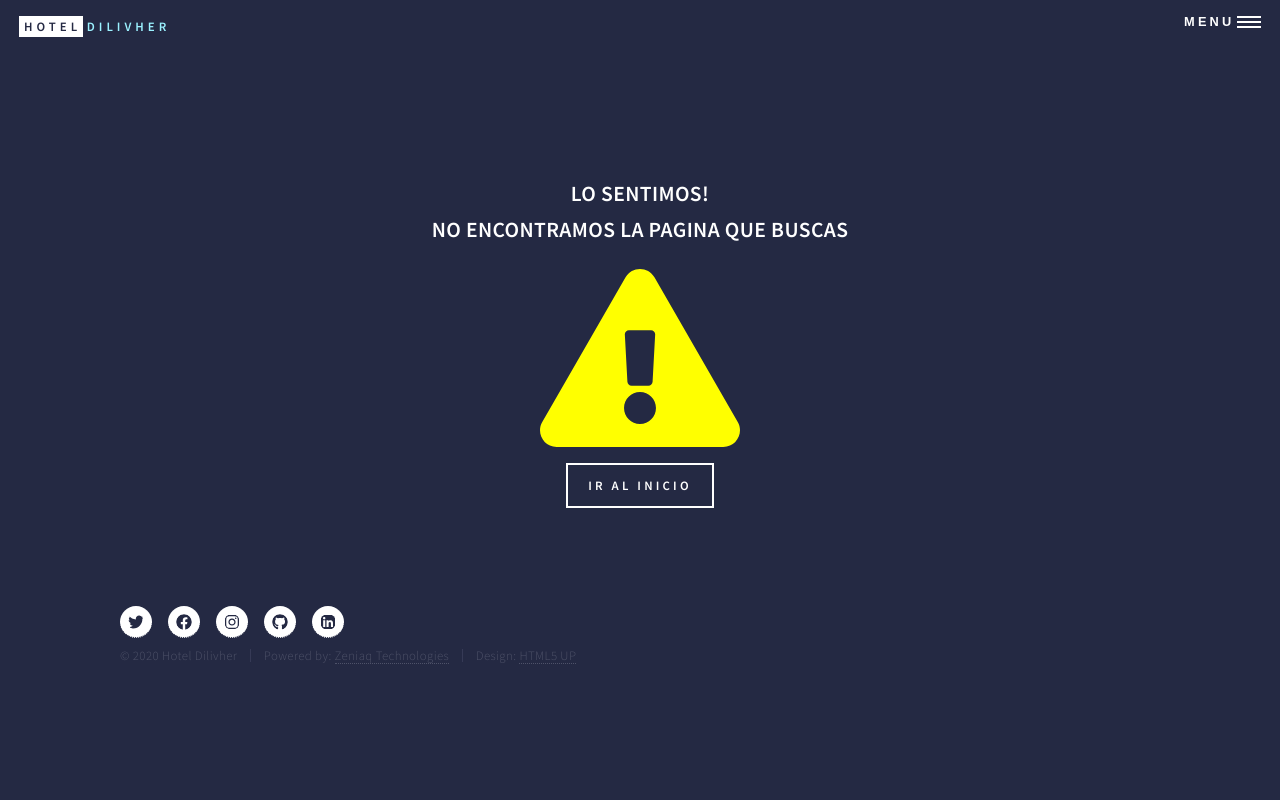
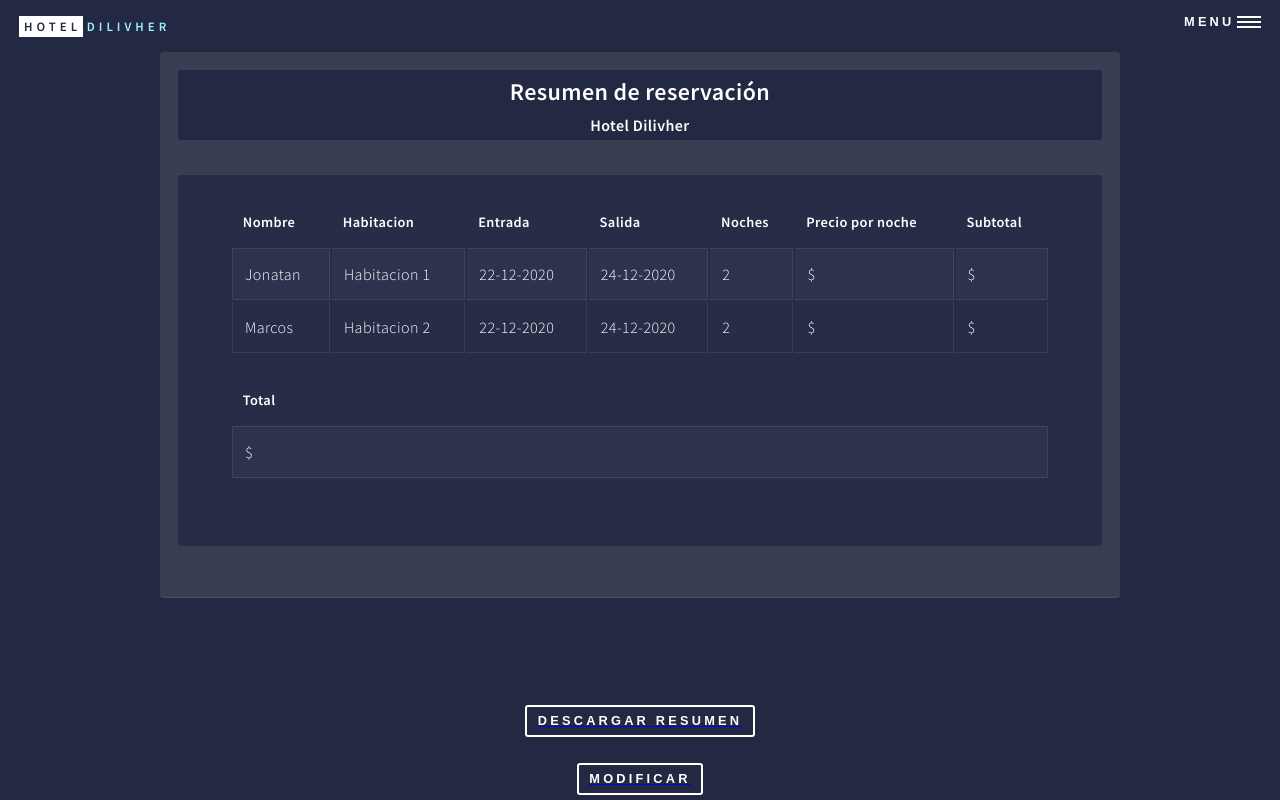
Before and after one commit to zeniaq/hotel-dilivher-website, a Next.js app: page /summarypage in a window 1280 px wide. Before the commit this address had no page. Shown: the top 800 px of the page. Built offline with nearby package versions, Linux system fonts and the light colour scheme.

Commit message:
Add Alert and SummaryPage

```diff
--- a/components/AnchorList/anchors.js
+++ b/components/AnchorList/anchors.js
@@ -58,3 +58,11 @@ export const dataMaster = [
         linkRef: "https://html5up.net/",
     },
 ];
+
+export const dataAlert = [
+    {
+        titleText: "Aceptar",
+        linkRef: "#n",
+        styleProp: "style1",
+    },
+];
--- a/components/FormInput/styled.js
+++ b/components/FormInput/styled.js
@@ -74,7 +74,7 @@ export const Input = styled.input`
         props.type === "number"
             ? `
             background-color: #2b304a;
-            border: none;
+            border: 2px solid #483D8B;
             display: block;
             outline: 0;
             padding: 0 1em;
@@ -96,13 +96,16 @@ export const Input = styled.input`
             ? `
             display: block;
             float: left;
-            text-decoration: none;
-			color: #ffffff;
+            width: 2em;
 			cursor: pointer;
             position: relative;
-            cursor: default;
-            list-style: none;
-            margin-left: 2.5em;
+            margin-left: 10em;
+            background: rgba(212, 212, 255, 0.035);
+            content: '';
+            height: 0.8em;
+            @media screen and (max-width: 360px) {
+                margin-left: 3em;
+            }
         `
             : null};
     ${(props) =>
--- /dev/null
+++ b/components/ReservationSummaryPage/ReservationSummaryPage.js
@@ -0,0 +1,81 @@
+import Table, { Row, TitleCell, ContentCell } from "../Table";
+import { titles, dataRows, result, dataresults } from "./tables";
+import { DivTable, DivTable2, H1, Button, DivContent, Section, DivH1, DivColor, H3} from "./styled";
+import React, { useRef } from 'react';
+import WarningMessage from "../WarningMessage/WarningMessage";
+import ReactToPrint from "react-to-print";
+
+const titleRow = titles.map((data) => <TitleCell data={data.Value} />);
+const rows = dataRows.map((data) => (
+    <Row>
+        <ContentCell data={data.name} />
+        <ContentCell data={data.room} />
+        <ContentCell data={data.arrivaldate} />
+        <ContentCell data={data.departuredate} />
+        <ContentCell data={data.numbernights} />
+        <ContentCell data={data.costnight} />
+        <ContentCell data={data.subtotal} />
+    </Row>
+));
+const results = result.map((data) => <TitleCell data={data.Value} />);
+const rowsresult = dataresults.map((data) => (
+    <Row>
+        <ContentCell data={data.total} />
+    </Row>
+));
+
+const Resume = () => {
+    return (
+        <>
+            <Section>
+                <DivContent>
+                    <DivH1>
+                        <H1>Resumen de reservación</H1>
+                        <H3>Hotel Dilivher</H3>
+                    </DivH1>
+                    <DivColor>
+                        <DivTable>
+                            <Table titles={titleRow} rows={rows} />
+                            <DivTable2>
+                                <Table titles={results} rows={rowsresult} />
+                            </DivTable2>
+                        </DivTable>
+                    </DivColor>
+                </DivContent>
+            </Section>
+        </>
+    );
+};
+
+class ComponentToPrint extends React.PureComponent {
+    render() {
+        return <Resume />;
+    }
+}
+const ReservationSummaryPage = ({ typeMenu, linkRef }) => {
+    const componentRef = useRef();
+    return (
+        <>
+            <ComponentToPrint ref={componentRef} />
+
+            <br></br>
+            <ReactToPrint
+                trigger={() => (
+
+                    <a href="#popup">
+                    <Button type="submit">Descargar Resumen</Button>
+                    </a>
+                )}
+                content={() => componentRef.current}
+            />
+            <br></br>
+            <a href="/controlpanel">
+                <Button>Modificar</Button>
+
+            </a>
+            <WarningMessage  />
+        </>
+    );
+};
+
+export default ReservationSummaryPage;
--- /dev/null
+++ b/components/ReservationSummaryPage/index.js
@@ -0,0 +1,3 @@
+import ReservationSummaryPage from "./ReservationSummaryPage";
+
+export default ReservationSummaryPage;
--- /dev/null
+++ b/components/ReservationSummaryPage/styled.js
@@ -0,0 +1,115 @@
+import styled from "styled-components";
+
+export const DivTable = styled.div`
+    padding: 2em;
+    @media screen and (max-width: 980px) {
+        display: block;
+    }
+`;
+export const H1 = styled.h1`
+    font-size: 1.5rem;
+    font-weight: bold;
+    text-align: center;
+
+    @media screen and (max-width: 980px) {
+        display: block;
+    }
+`;
+export const DivH1 = styled.div`
+background-color: #242943;
+    display: block;
+    margin: 2px;
+    margin-bottom: 35px;
+    border-radius: 3px;
+    padding: 2px 20px;
+
+    @media screen and (max-width: 980px) {
+        display: block;
+        font-size: 1rem;
+    }
+`;
+export const DivColor = styled.div`
+background: rgba(36,41,67,0.8);
+    display: block;
+    margin: 2px;
+    margin-bottom: 35px;
+    border-radius: 3px;
+    padding: 2px 20px;
+
+`;
+export const H3 = styled.h3`
+font-size: 1rem;
+font-weight: bold;
+text-align: center;
+
+@media screen and (max-width: 980px) {
+    display: block;
+}
+`;
+export const DivTable2 = styled.div`
+padding: 4 30em;
+
+@media screen and (max-width: 980px) {
+    display: block;
+    padding: 0 2em;
+}
+`;
+export const Button = styled.button`
+    box-shadow: none;
+    border: 0;
+    display: block;
+    margin: auto;
+    border-radius: 3px;
+    cursor: pointer;
+    font-size: 0.8em;
+    height: 2.5em;
+    font-weight: 600;
+    letter-spacing: 0.25em;
+    line-height: 2.5em;
+    padding: 0 1em;
+    text-align: center;
+    align-items: center;
+    text-decoration: none;
+    text-transform: uppercase;
+    white-space: nowrap;
+
+    background-color: #242943;
+    box-shadow: inset 0 0 0 2px #ffffff;
+    color: #ffffff;
+    :hover,
+    :active {
+        background-color: #9bf1ff;
+        color: #242943 !important;
+    }
+`;
+
+export const DivContent = styled.div`
+    align-items: center;
+    justify-content: center;
+    padding: 5 !important;
+
+    padding: 1em 0 2em 0;
+    margin: 0 auto;
+    max-width: 100em;
+    width: calc(100% - 20em);
+
+    flex-flow: row;
+    background: rgba(255, 255, 224, 0.1);
+        border-radius: 4px;
+        overflow: hidden;
+        text-decoration: none;
+        margin-bottom: 5rem;
+        padding: 1em;
+
+    @media screen and (max-width: 980px) {
+        display: block;
+        padding: 4em 2 2em 0;
+        border-right: 0;
+
+        width: calc(95% );
+    }
+
+    border-bottom: solid 1px rgba(212, 212, 255, 0.1);
+
+`;
+export const Section = styled.section``;
--- /dev/null
+++ b/components/ReservationSummaryPage/tables.js
@@ -0,0 +1,25 @@
+export const titles = [
+    { Value: "Nombre" },
+    { Value: "Habitacion" },
+    { Value: "Entrada" },
+    { Value: "Salida" },
+    { Value: "Noches" },
+    { Value: "Precio por noche" },
+    { Value: "Subtotal" },
+
+
+];
+
+export const dataRows = [
+    { name: "Jonatan", room: "Habitacion 1", arrivaldate: "22-12-2020", departuredate: "24-12-2020", numbernights: "2", costnight: "$", subtotal: "$" },
+    { name: "Marcos", room: "Habitacion 2", arrivaldate: "22-12-2020", departuredate: "24-12-2020", numbernights: "2", costnight: "$", subtotal: "$"  },
+
+];
+
+export const result = [
+    { Value: "Total" },
+];
+
+export const dataresults = [
+    {total: "$"},
+];
--- a/components/SectionForm/SectionForm.js
+++ b/components/SectionForm/SectionForm.js
@@ -11,10 +11,12 @@ const SectionForm = ({ children, linkRef }) => {
                     <Img src="icons/user2.svg" alt="Profile icon" />
                 </P>
                 <Form name="contact" action={linkRef} method="POST">
-                    <Div2>{children}</Div2>
+                    <Div2>
+                        {children}
                     <P>
                         <FormButton textButton="Confirmar" />
                     </P>
+                    </Div2>
                 </Form>
             </Div>
         </Section>
--- /dev/null
+++ b/components/WarningMessage/WarningMessage.js
@@ -0,0 +1,26 @@
+import { DivEmergent, DivEmergentContent, DivClose, Button} from "./styled";
+import ReactToPrint from "react-to-print";
+import React, { useRef } from 'react';
+
+
+const WarningMessage = ({ typeMenu, linkRef }) => {
+    const componentRef = useRef();
+    return (
+        <>
+            <DivEmergent id="popup" >
+                <DivEmergentContent>
+                    <h2>Operacion Exitosa</h2>
+                    <br></br>
+                    <h2>Documento Descargado</h2>
+                    <DivClose>
+                        <a href="#">&times;</a>
+                    </DivClose>
+                </DivEmergentContent>
+            </DivEmergent>
+
+
+        </>
+    );
+};
+
+export default WarningMessage;
--- /dev/null
+++ b/components/WarningMessage/index.js
@@ -0,0 +1,3 @@
+import WarningMessage from "./WarningMessage";
+
+export default WarningMessage;
--- /dev/null
+++ b/components/WarningMessage/styled.js
@@ -0,0 +1,69 @@
+import styled from "styled-components";
+
+export const DivEmergent = styled.div`
+    position: fixed;
+    top: 0;
+    bottom: 0;
+    left: 0;
+    right: 0;
+    background: rgba(0, 0, 0, 0.7);
+    transition: opacity 500ms;
+    visibility: hidden;
+    opacity: 0;
+
+ :target{
+    visibility: visible;
+    opacity: 1;
+  }
+`;
+export const DivEmergentContent = styled.div`
+width: 46%;
+padding: 2%;
+border-radius: 7px;
+color: #000000;
+box-shadow: 0 0 5px #CCC;
+background: #FFF;
+position: relative;
+margin: 20% auto;
+transition: all 5s ease-in-out;
+text-align: center;
+font-weight: bold;
+`;
+export const DivClose = styled.div`
+position: absolute;
+top: 20px;
+right: 30px;
+font-size: 30px;
+font-weight: bold;
+text-decoration: none;
+color: #000000;
+transition: all 200ms;
+`;
+export const Button = styled.button`
+    box-shadow: none;
+    border: 0;
+    display: block;
+    margin: auto;
+    border-radius: 3px;
+    cursor: pointer;
+    font-size: 0.8em;
+    height: 2.5em;
+    font-weight: 600;
+    letter-spacing: 0.25em;
+    line-height: 2.5em;
+    padding: 0 1em;
+    text-align: center;
+    align-items: center;
+    text-decoration: none;
+    text-transform: uppercase;
+    white-space: nowrap;
+
+    background-color: #242943;
+    box-shadow: inset 0 0 0 2px #ffffff;
+    color: #ffffff;
+    :hover,
+    :active {
+        background-color: #9bf1ff;
+        color: #242943 !important;
+    }
+`;
--- /dev/null
+++ b/pages/summarypage.js
@@ -0,0 +1,10 @@
+import ReservationSummaryPage from "../components/ReservationSummaryPage";
+import PrincipalLayout from "../components/PrincipalLayout";
+
+export default function Home() {
+    return (
+        <PrincipalLayout title="Hotel Dilivher :: Reservation Summary" typeMenu="Employee">
+            <ReservationSummaryPage  />
+        </PrincipalLayout>
+    );
+}
```
Also changed, not shown: components/SectionForm/styled.js (+21 -4 lines).
